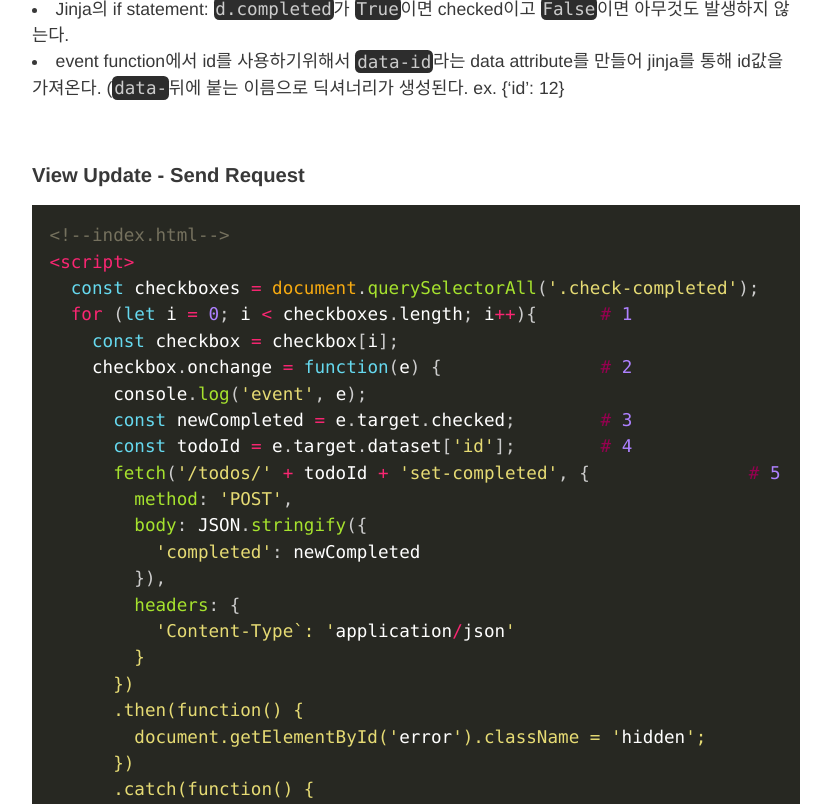
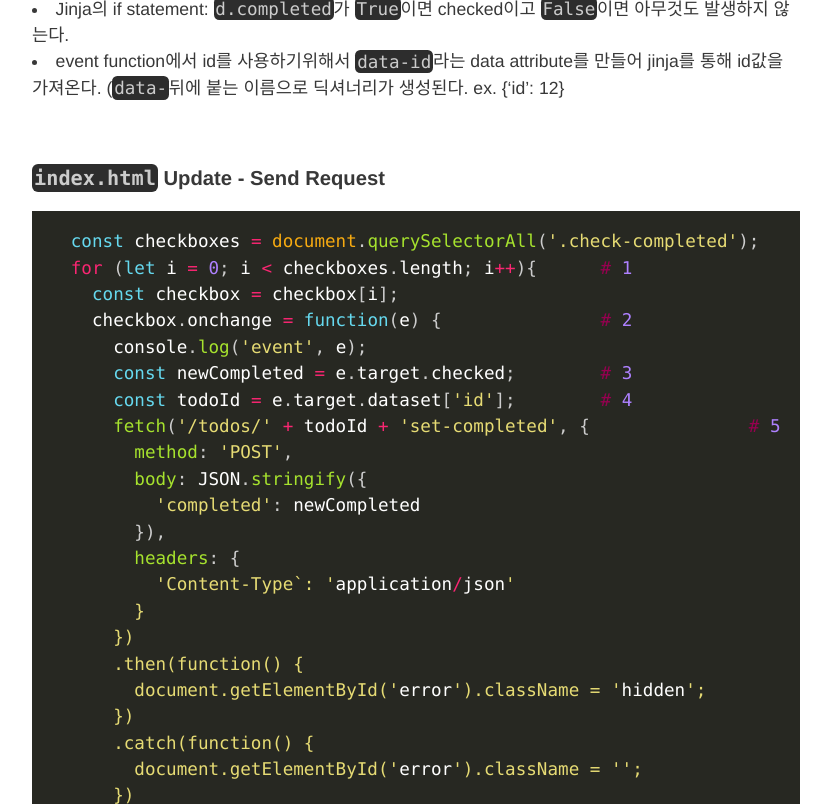
Before and after one commit to HyunlangBan/hyunlangban.github.io, a Jekyll site: the page built from _posts/2020-02-20-fullstack-update.md, in a window 1280 px wide and 900 px high, scrolled down 1204 px, cut to the strip 96-900 px from the top of the window. Shown: the whole strip, without its empty margins (224-1055 px from the left). Built offline with Jekyll 4.4.1, drawn with Linux system fonts in a browser that asks for light colours; nearby versions of some CDN libraries; some web fonts are replaced; comment, search, counter and statistics services are not loaded.

Commit message:
Update 2020-02-20-fullstack-update.md

````diff
--- a/_posts/2020-02-20-fullstack-update.md
+++ b/_posts/2020-02-20-fullstack-update.md
@@ -37,10 +37,8 @@ db.session.commit()
 
 <br>
 
-#### View Update - Send Request
-```html
-<!--index.html-->
-<script>
+#### `index.html` Update - Send Request
+```javascript
   const checkboxes = document.querySelectorAll('.check-completed');
   for (let i = 0; i < checkboxes.length; i++){      # 1
     const checkbox = checkbox[i];
````
